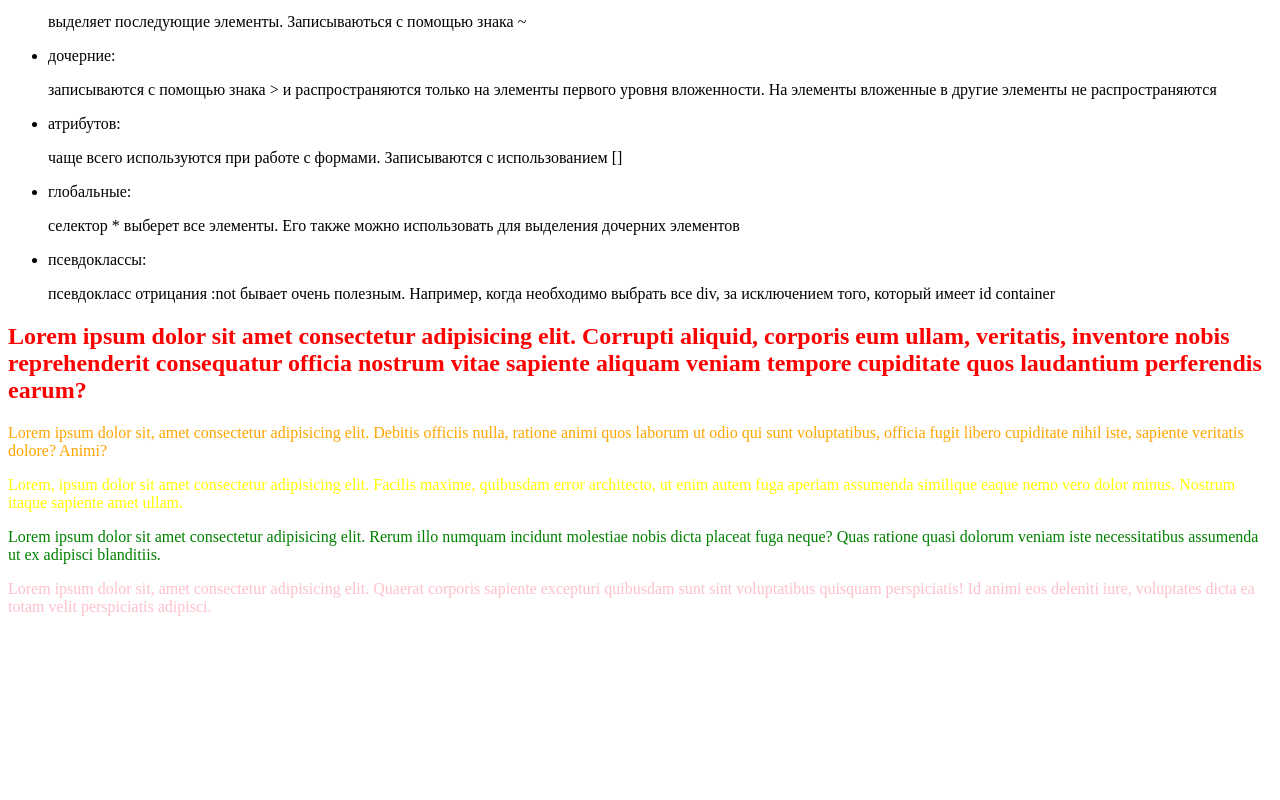
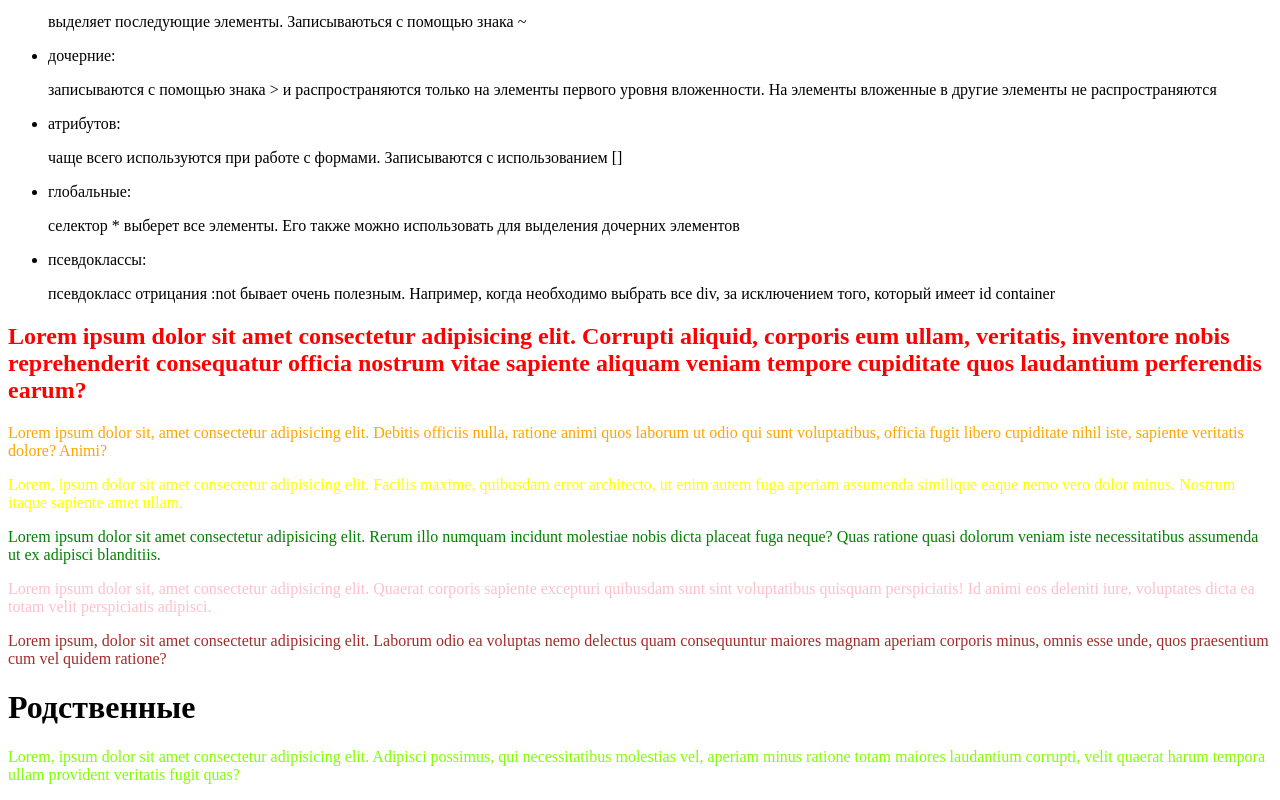
Before and after one commit to mrMsksym51118/Lesson5, a plain HTML site: page index.html in a window 1280 px wide. Shown: the part 509-1309 px from the top of the page. Before the commit the page ends 1141 px from the top, so only its background shows below. Drawn offline with Linux system fonts and the light colour scheme.

Commit message:
Сделал еще 2 цвета

```diff
--- a/index.html
+++ b/index.html
@@ -71,6 +71,15 @@
      Lorem ipsum dolor sit, amet consectetur adipisicing elit. Quaerat corporis sapiente excepturi quibusdam sunt sint voluptatibus quisquam perspiciatis! Id animi eos deleniti iure, voluptates dicta ea totam velit perspiciatis adipisci.
     </p>
  </div>
+ <div class="totem">
+     <p>
+        Lorem ipsum, dolor sit amet consectetur adipisicing elit. Laborum odio ea voluptas nemo delectus quam consequuntur maiores magnam aperiam corporis minus, omnis esse unde, quos praesentium cum vel quidem ratione?
+     </p>
+ </div>
+ <h1>Родственные</h1>
+ <p>
+     Lorem, ipsum dolor sit amet consectetur adipisicing elit. Adipisci possimus, qui necessitatibus molestias vel, aperiam minus ratione totam maiores laudantium corrupti, velit quaerat harum tempora ullam provident veritatis fugit quas?
+ </p>
 
 </body>
 </html>
--- a/styl.css
+++ b/styl.css
@@ -13,3 +13,9 @@ h2 {
 .content p {
     color: pink;
 }
+.totem>p {
+color: brown;
+}
+h1~p {
+    color: chartreuse;
+}
```
